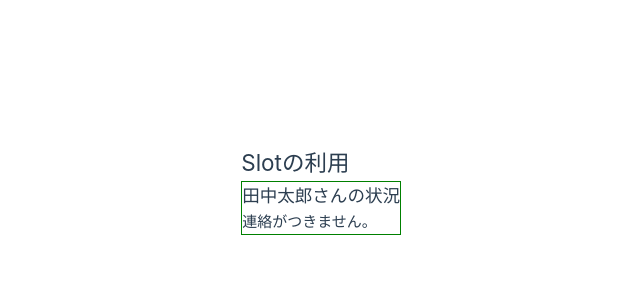
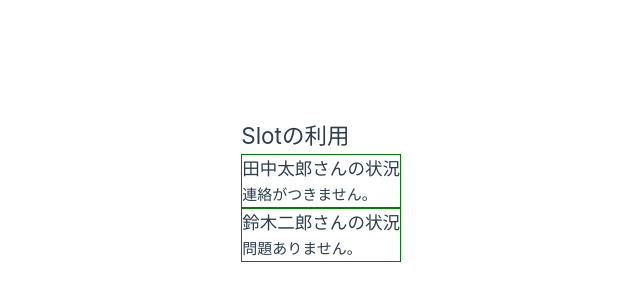
Before and after one commit to takatoshi-tenko/vue-folder, a Vue app in the folder vue3/hello-vue/: page / in a window 1280 px wide. Shown: the part 210-510 px from the top of the page, without its empty margins (239-879 px from the left). Built offline with nearby package versions, Linux system fonts and the light colour scheme.

Commit message:
リスト9.4 slotのデフォルト設定

```diff
--- a/vue3/hello-vue/src/App.vue
+++ b/vue3/hello-vue/src/App.vue
@@ -3,6 +3,7 @@ import { ref } from 'vue'
 import OneSection from './components/OneSection.vue'
 
 const taro = ref('田中太郎')
+const jiro = ref('鈴木二郎')
 </script>
 
 <template>
@@ -11,5 +12,6 @@ const taro = ref('田中太郎')
     <OneSection v-bind:name="taro">
       <p>連絡がつきません。</p>
     </OneSection>
+    <OneSection :name="jiro"/>
   </section>
 </template>
--- a/vue3/hello-vue/src/components/OneSection.vue
+++ b/vue3/hello-vue/src/components/OneSection.vue
@@ -10,7 +10,9 @@ defineProps<Props>()
   <div>
     <section class="box">
       <h1>{{ name }}さんの状況</h1>
-      <slot />
+      <slot>
+        <p>問題ありません。</p>
+      </slot>
     </section>
   </div>
 </template>
```
